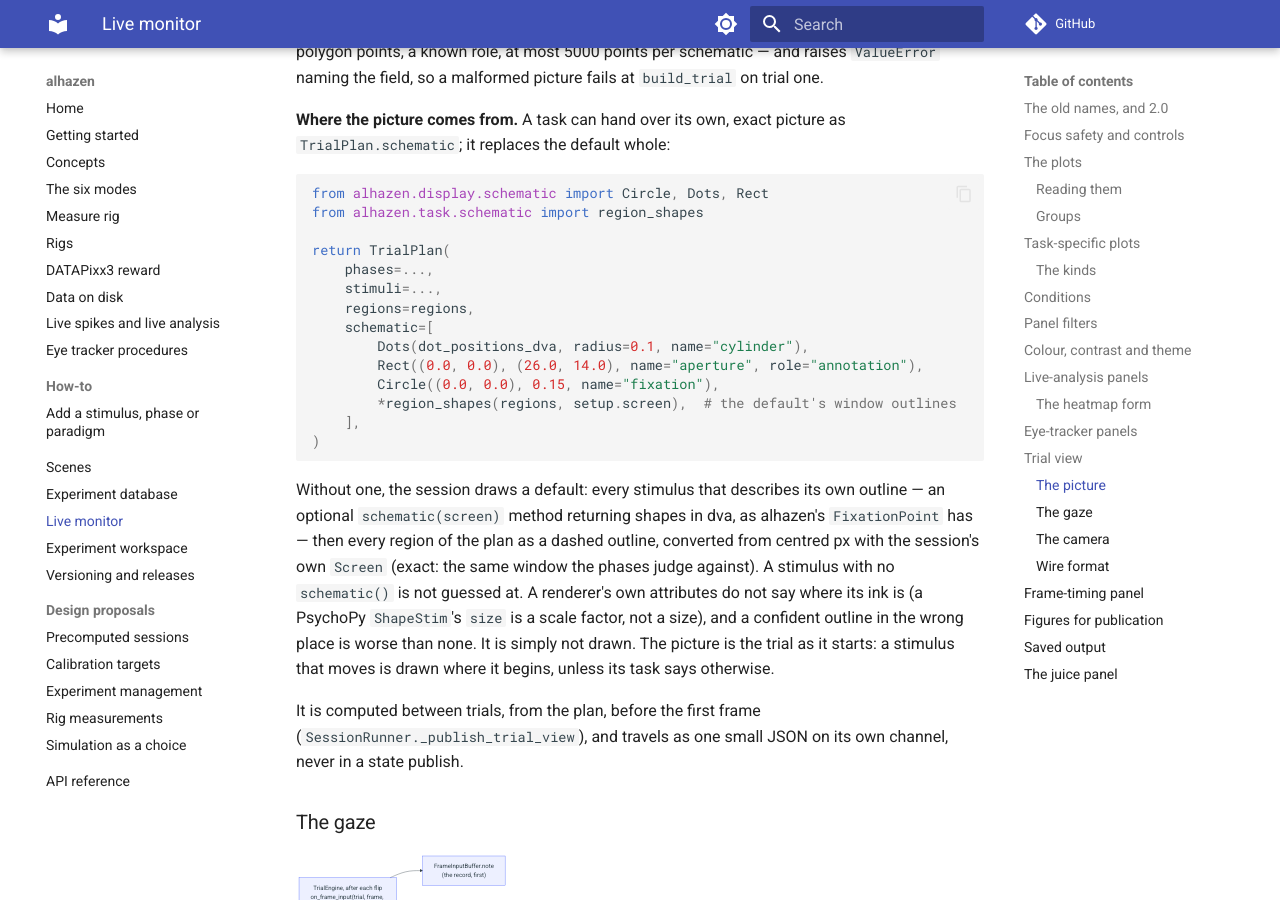
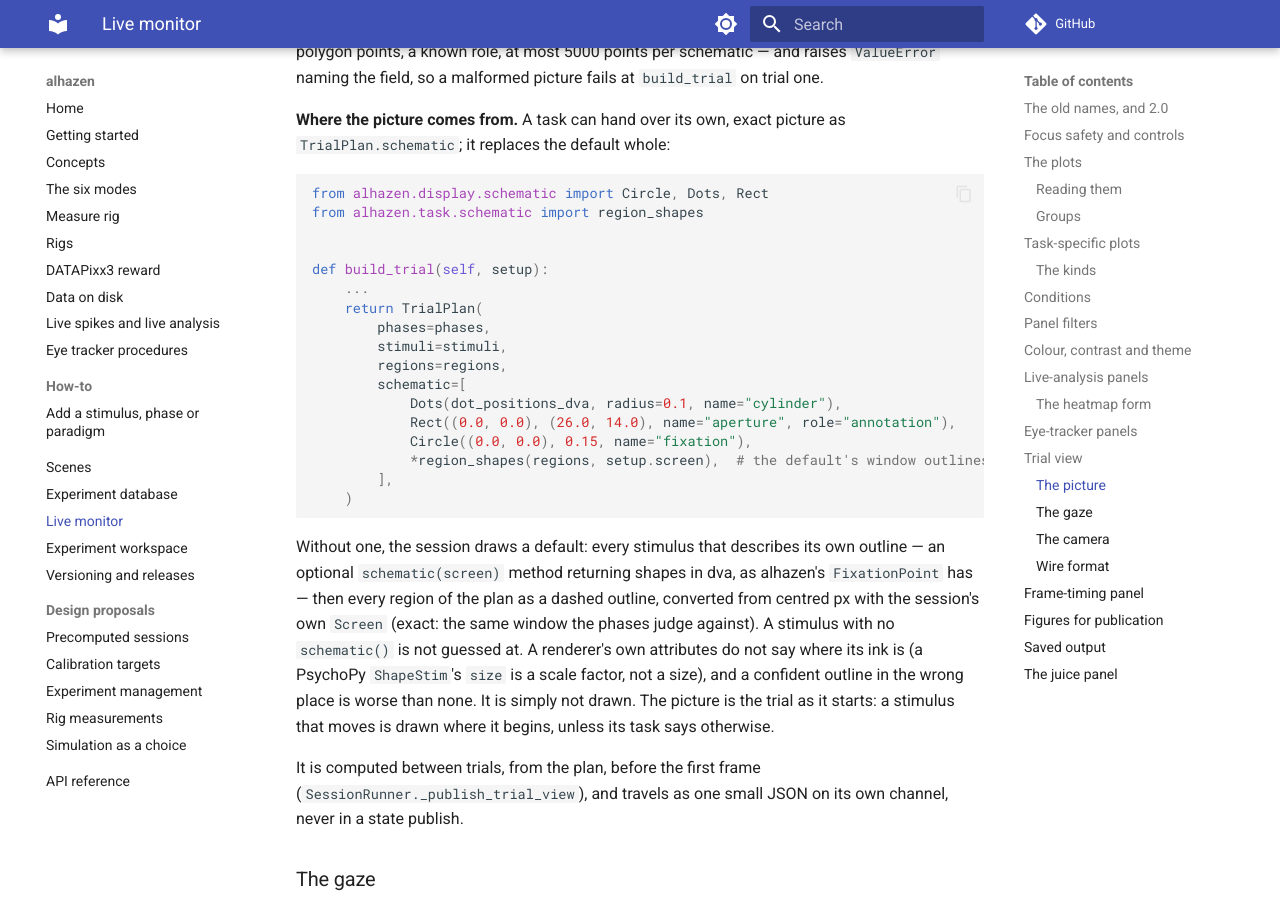
Before and after one commit to sh4r11f/alhazen, an MkDocs documentation site: the page built from docs/live_monitor.md, in a window 1280 px wide and 900 px high, scrolled down 17951 px. Built offline with MkDocs 1.6.1 and Material for MkDocs 9.7.7, drawn with Linux system fonts in a browser that asks for light colours; comment, search, counter and statistics services are not loaded.

Commit message:
Docs: the TrialPlan.schematic example as a build_trial body (the docs snippet test compiles it)

````diff
--- a/docs/live_monitor.md
+++ b/docs/live_monitor.md
@@ -778,17 +778,20 @@ as `TrialPlan.schematic`; it replaces the default whole:
 from alhazen.display.schematic import Circle, Dots, Rect
 from alhazen.task.schematic import region_shapes
 
-return TrialPlan(
-    phases=...,
-    stimuli=...,
-    regions=regions,
-    schematic=[
-        Dots(dot_positions_dva, radius=0.1, name="cylinder"),
-        Rect((0.0, 0.0), (26.0, 14.0), name="aperture", role="annotation"),
-        Circle((0.0, 0.0), 0.15, name="fixation"),
-        *region_shapes(regions, setup.screen),  # the default's window outlines
-    ],
-)
+
+def build_trial(self, setup):
+    ...
+    return TrialPlan(
+        phases=phases,
+        stimuli=stimuli,
+        regions=regions,
+        schematic=[
+            Dots(dot_positions_dva, radius=0.1, name="cylinder"),
+            Rect((0.0, 0.0), (26.0, 14.0), name="aperture", role="annotation"),
+            Circle((0.0, 0.0), 0.15, name="fixation"),
+            *region_shapes(regions, setup.screen),  # the default's window outlines
+        ],
+    )
 ```
 
 Without one, the session draws a default: every stimulus that describes its
````
